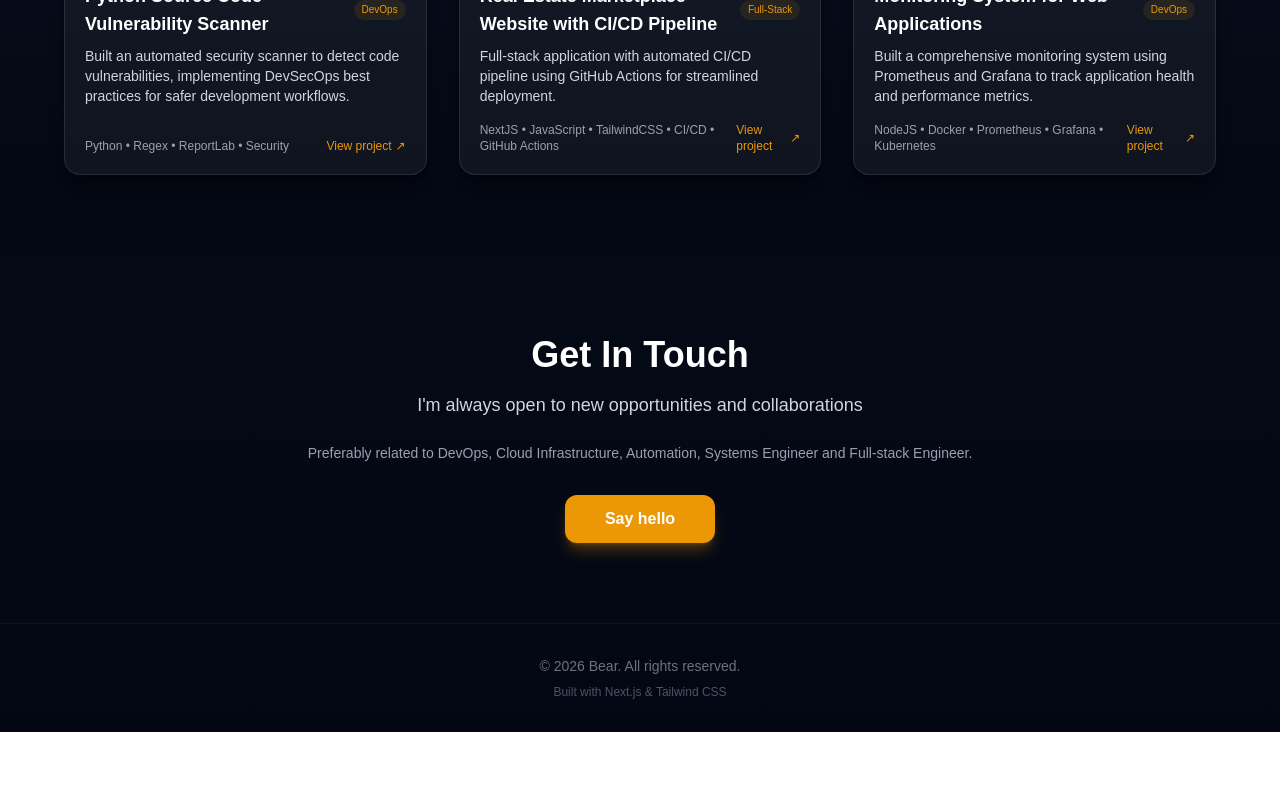
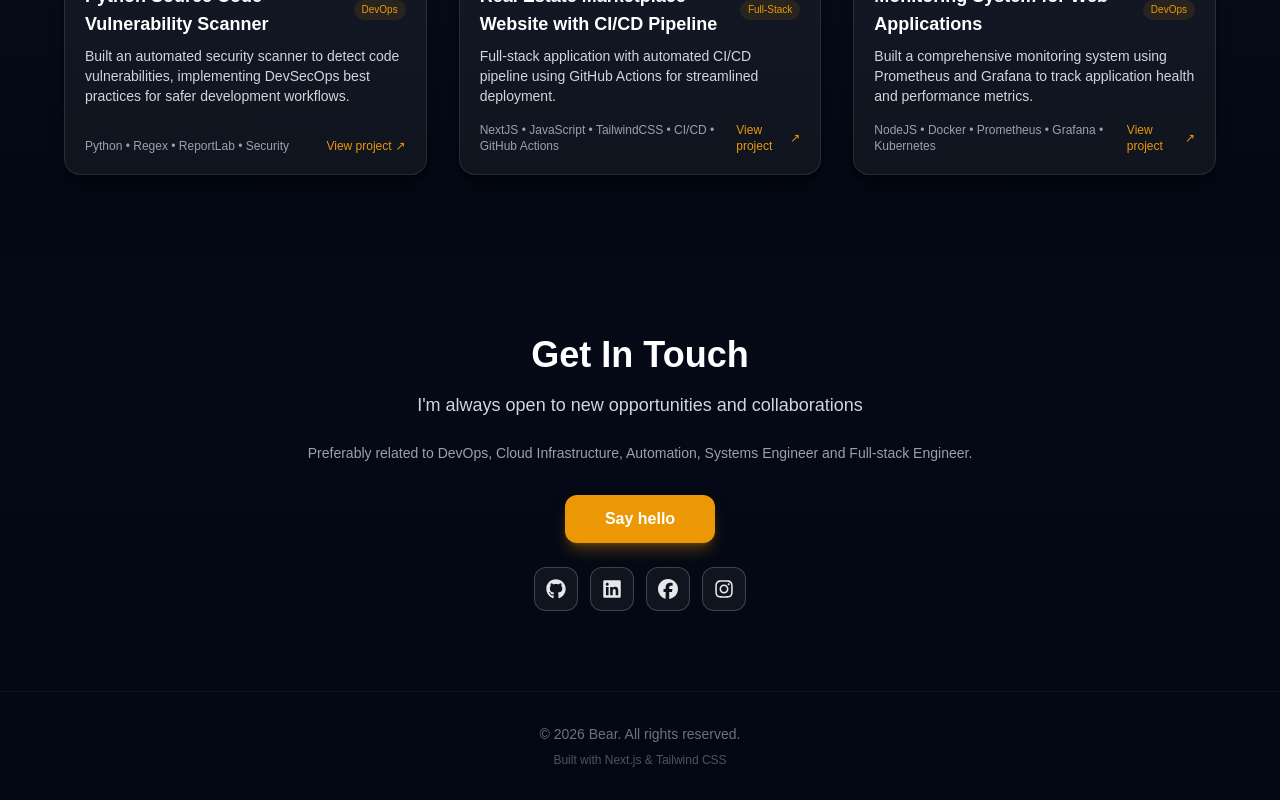
Before and after one commit to bI3ear/portfolio-website, a Next.js app: page / in a window 1280 px wide. Shown: the part 1869-2669 px from the top of the page. Before the commit the page ends 2601 px from the top, so only its background shows below. Built offline with nearby package versions, Linux system fonts and the light colour scheme.

Commit message:
add social button

```diff
--- a/app/page.js
+++ b/app/page.js
@@ -1,5 +1,29 @@
 import Image from 'next/image';
 import ResumeButton from './components/ResumeButton';
+import { FaFacebook, FaGithub, FaInstagram, FaLinkedin } from 'react-icons/fa6';
+
+const SOCIAL_LINKS = {
+  github: 'https://github.com/bI3ear',
+  facebook: 'https://facebook.com/',
+  instagram: 'https://instagram.com/',
+  linkedin: 'https://www.linkedin.com/',
+};
+
+function SocialIconLink({ href, label, Icon }) {
+  return (
+    <a
+      href={href}
+      target="_blank"
+      rel="noreferrer"
+      className="inline-flex h-11 w-11 items-center justify-center rounded-xl border border-white/20 bg-white/5 text-gray-200 transition hover:border-white/60 hover:bg-white/10 hover:text-white focus-visible:outline-none focus-visible:ring-2 focus-visible:ring-[#EC9706]/60"
+      aria-label={`Open ${label} in new tab`}
+      title={label}
+    >
+      <Icon className="h-5 w-5" aria-hidden="true" />
+      <span className="sr-only">{label}</span>
+    </a>
+  );
+}
 
 const projects = [
   {
@@ -83,7 +107,7 @@ export default function Home() {
           <h1 className="text-5xl md:text-7xl font-bold leading-tight
                          bg-[linear-gradient(135deg,#EC9706_10%,#FFA500_40%,#FF7EDB_70%)]
                          bg-clip-text text-transparent">
-            Hi, I'm Bear!
+            Hi, I&apos;m Bear!
           </h1>
           <p className="text-lg md:text-3xl text-gray-300 max-w-2xl mx-auto">
             DevOps & Cloud engineer in the making – automating infrastructure, ensuring reliability with modern cloud-native tools.
@@ -242,7 +266,7 @@ export default function Home() {
         <div className="max-w-3xl mx-auto text-center">
           <h2 className="text-3xl md:text-4xl font-bold mb-4">Get In Touch</h2>
           <p className="text-gray-300 mb-6 text-lg">
-            I'm always open to new opportunities and collaborations
+            I&apos;m always open to new opportunities and collaborations
           </p>
           <p className="text-gray-400 mb-8 text-sm">
             Preferably related to DevOps, Cloud Infrastructure, Automation, Systems Engineer and Full-stack Engineer.
@@ -253,6 +277,13 @@ export default function Home() {
           >
             <span>Say hello</span>
           </a>
+
+          <div className="mt-6 flex flex-wrap justify-center gap-3">
+            <SocialIconLink href={SOCIAL_LINKS.github} label="GitHub" Icon={FaGithub} />
+            <SocialIconLink href={SOCIAL_LINKS.linkedin} label="LinkedIn" Icon={FaLinkedin} />
+            <SocialIconLink href={SOCIAL_LINKS.facebook} label="Facebook" Icon={FaFacebook} />
+            <SocialIconLink href={SOCIAL_LINKS.instagram} label="Instagram" Icon={FaInstagram} />
+          </div>
         </div>
       </section>
 
--- a/package.json
+++ b/package.json
@@ -13,6 +13,7 @@
     "pdfjs-dist": "^5.4.624",
     "react": "^19.2.4",
     "react-dom": "^19.2.4",
+    "react-icons": "^5.5.0",
     "react-pdf": "^10.3.0"
   },
   "devDependencies": {
```
Also changed, not shown: 1 other file (tests, documents, lock files or other folders).
